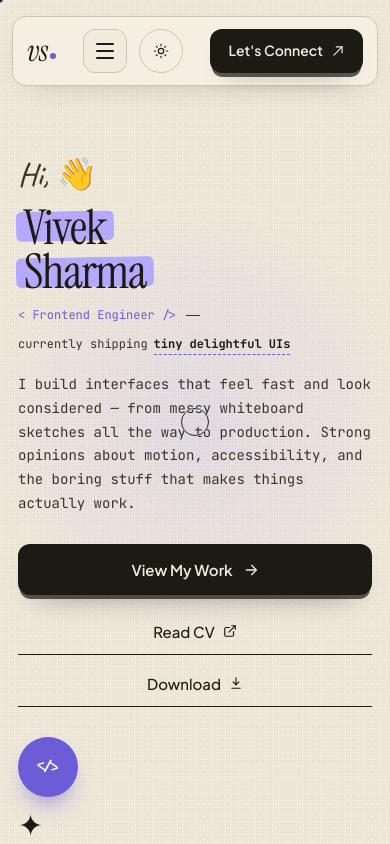
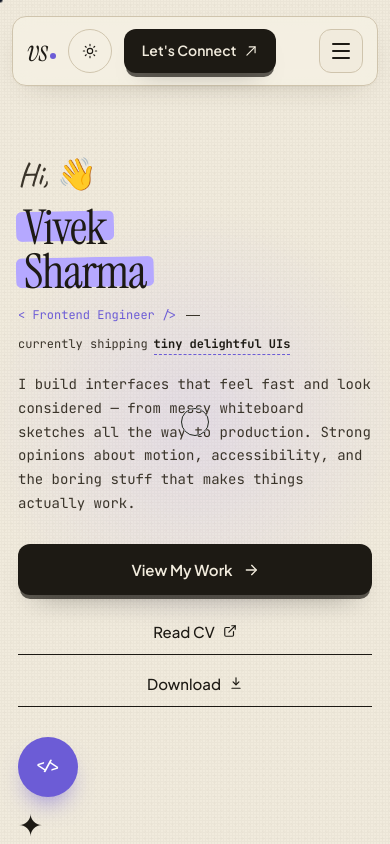
Before and after one commit to KEX-03/Portfolio-V2, a React (Vite) app: page / in a window 390 px wide. Shown: the top 844 px of the page. Built offline with nearby package versions, Linux system fonts and the light colour scheme.

Commit message:
menubar repositioned

```diff
--- a/src/index.css
+++ b/src/index.css
@@ -1790,6 +1790,7 @@ footer .now .blip {
   .menu-toggle {
     display: inline-flex;
     margin-left: auto;
+    order: 5;
     width: 44px;
     height: 44px;
     border-radius: 12px;
@@ -1803,6 +1804,19 @@ footer .now .blip {
     color: var(--ink);
   }
 
+  .logo {
+    order: 1;
+  }
+
+  .theme-btn {
+    order: 2;
+  }
+
+  .cta-dark {
+    order: 3;
+    margin-left: 0;
+  }
+
   .menu-toggle span {
     width: 18px;
     height: 2px;
@@ -1846,13 +1860,9 @@ footer .now .blip {
   }
 
   .status {
-    order: 4;
+    order: 7;
     width: 100%;
     justify-content: center;
-  }
-
-  .cta-dark {
-    margin-left: auto;
   }
 }
 
```
